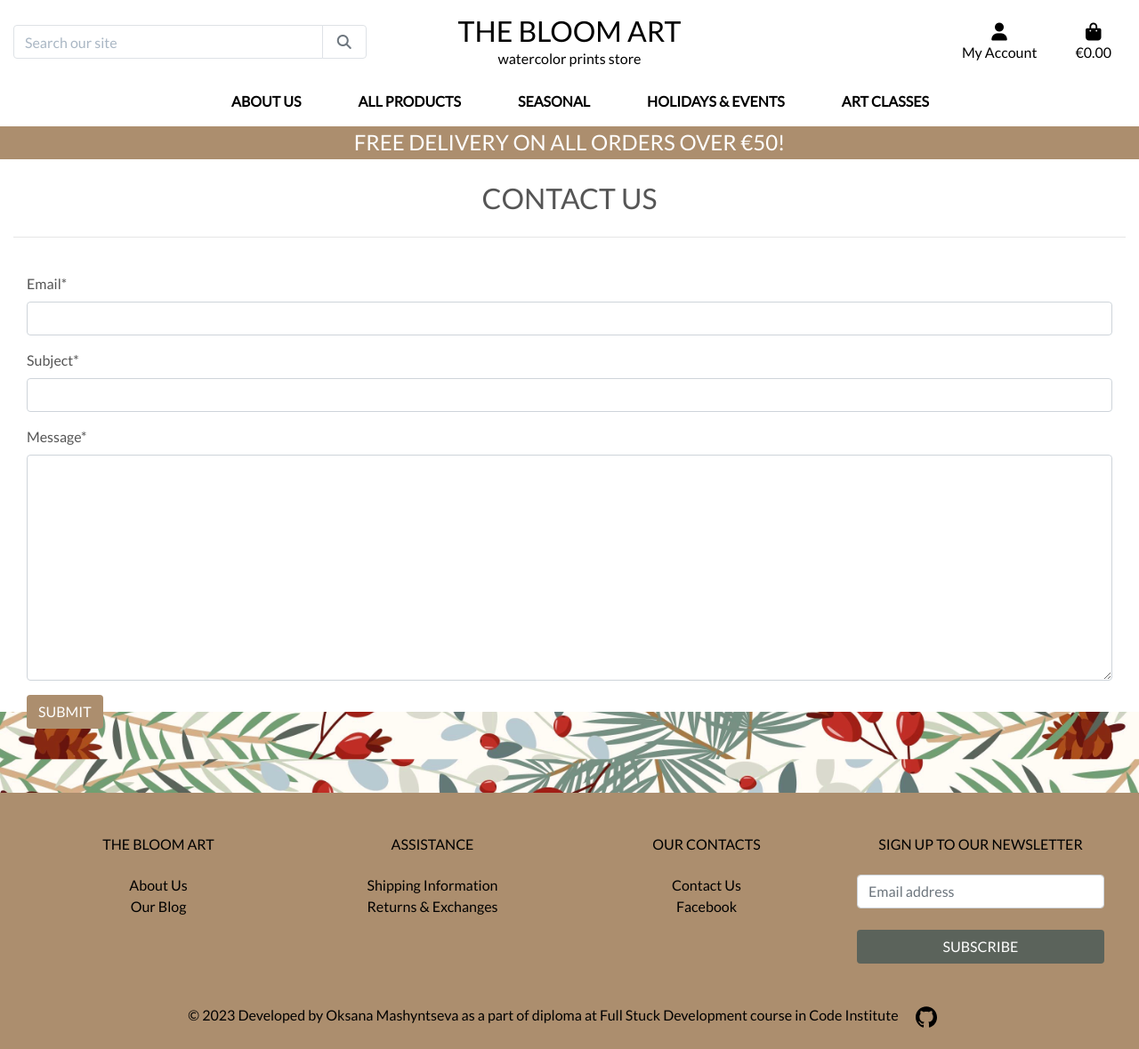
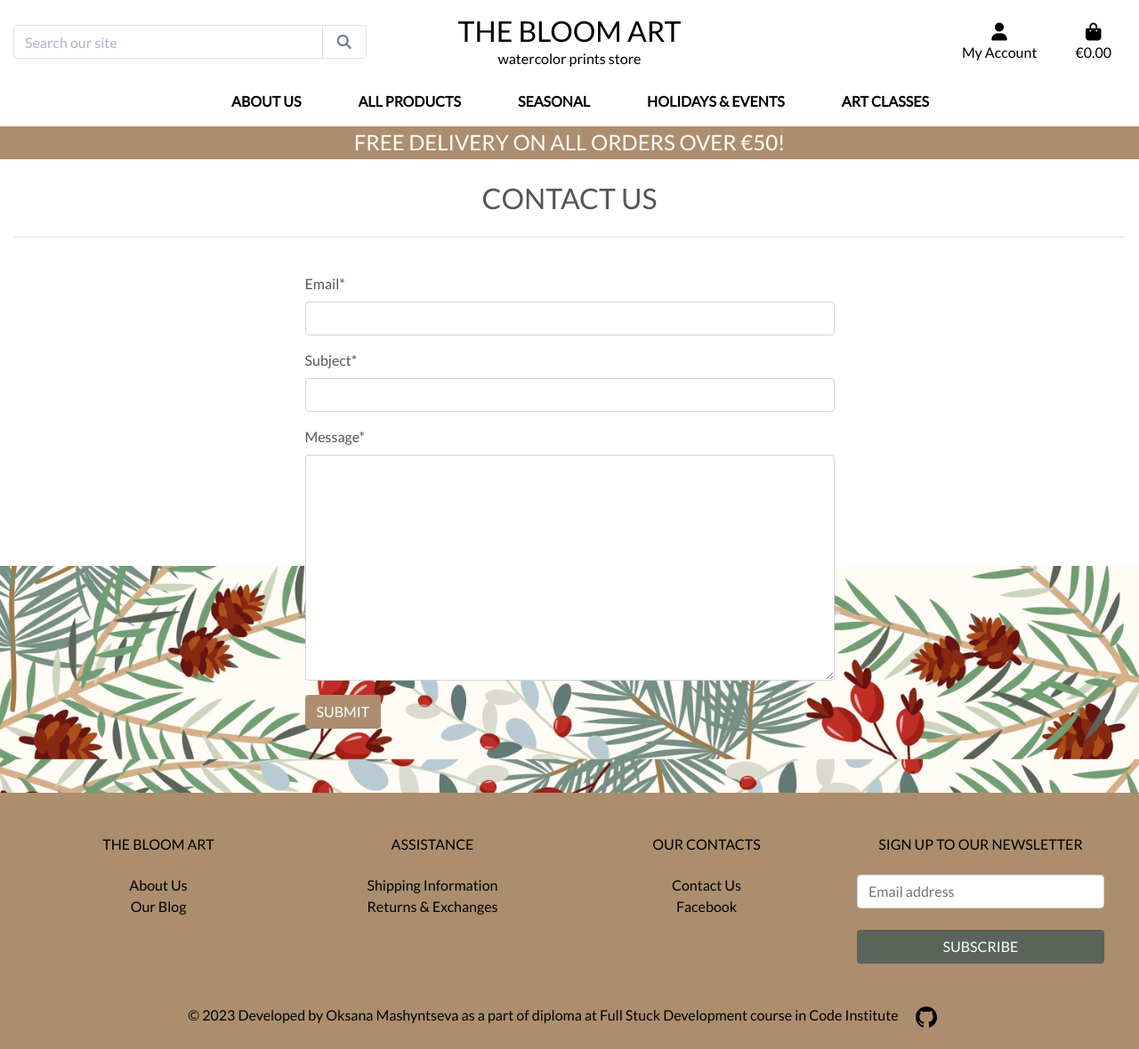
Before and after one commit to ksumm/the_Bloom_PP5, a Django app: page /contact/ in a window 1280 px wide. Shown: the whole page at 89% size. Run offline with Django 3.2, Linux system fonts and the light colour scheme; some libraries are stand-ins or nearby versions.

Commit message:
Make footer sticky to the bottom

```diff
--- a/contact/templates/contact/contact.html
+++ b/contact/templates/contact/contact.html
@@ -22,8 +22,7 @@
         </div>
     </div>
 
-
-    <form action="" method="post" class="list-inline-item col-lg-12">
+    <form action="" method="post" class="col-lg-6 offset-lg-3">
         {% csrf_token %}
         {{ form|crispy }}
         <input type="submit" class="btn btn-black rounded-4 text-center text-uppercase mb-4" value="Submit">
--- a/static/css/base.css
+++ b/static/css/base.css
@@ -9,6 +9,17 @@ body {
     color: #555;
     font-family: 'Lato';
 }
+
+.overlay {
+	height: calc(100vh - 164px);
+	width: 100%;
+	top: 0;
+	left: 0;
+	position: fixed;
+	background: white;
+	z-index: -1;
+}
+
 
 .overlay-thank-you {
     background: url('/media/thank-you.jpeg') no-repeat center center fixed;
@@ -83,15 +94,6 @@ body {
     color: #a02015 !important;
 }
 
-.overlay {
-	height: 100%;
-	width: 100%;
-	top: 0;
-	left: 0;
-	position: fixed;
-	background: white;
-	z-index: -1;
-}
 
 a.category-badge > span.badge:hover {
     background: #ac8e6e !important;
--- a/templates/base.html
+++ b/templates/base.html
@@ -42,7 +42,8 @@
     <title>The Bloom Art{% block extra_title %}{% endblock %}</title>
   </head>
 
-  <body>
+
+  <body class="d-flex flex-column min-vh-100">
     <header class="container-fluid fixed-top">
     <div id="topnav" class="row bg-white pt-lg-2 d-none d-lg-flex">
         <div class="col-12 col-lg-4 my-auto py-1 py-lg-0">
@@ -140,11 +141,14 @@
         </div>
     {% endif %}
 
-    {% block page_header %}
-    {% endblock %}
 
-    {% block content %}
-    {% endblock %}
+    <div class="flex-grow-1">
+        {% block page_header %}
+        {% endblock %}
+
+        {% block content %}
+        {% endblock %}
+    </div>
 
     {% block postloadjs %}
     <script type="text/javascript">
```
Also changed, not shown: templates/allauth/account/logout.html (+15 -6 lines), artclass/templates/artclass/book_art_class.html (indentation only).
